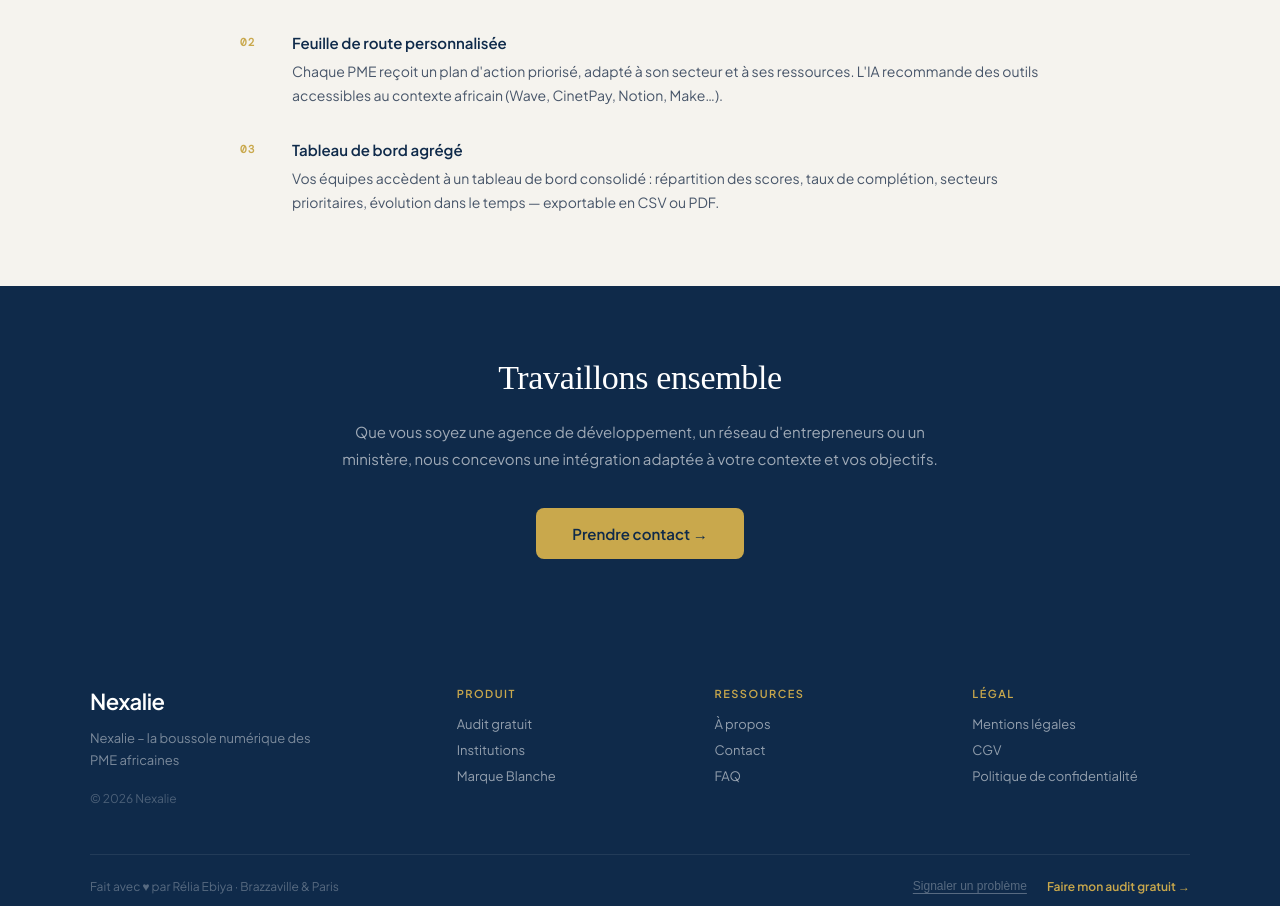
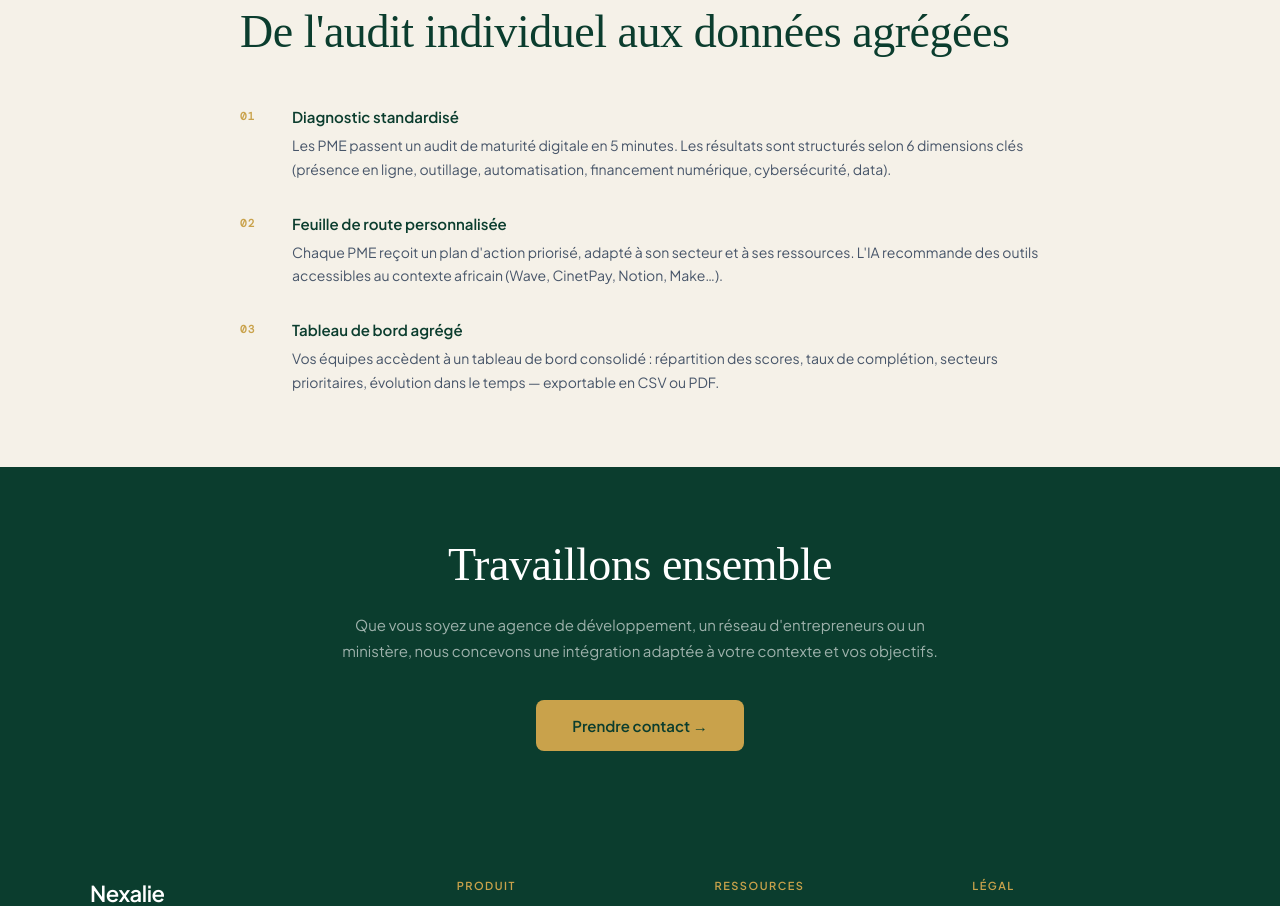
Before and after one commit to relia-nexalie/Nexalie, a Next.js app: page /institutions in a window 1280 px wide. Shown: the part 1873-2779 px from the top of the page. Built offline with nearby package versions, Linux system fonts and the light colour scheme; no server answers; a web font is replaced by a local one.

Commit message:
feat: palette emeraude+or + retrait nom + titres + about

```diff
--- a/app/about/AboutClient.jsx
+++ b/app/about/AboutClient.jsx
@@ -4,12 +4,12 @@ import Link from 'next/link';
 
 export default function AboutClient() {
   // Palette institutionnelle africaine — couleurs fixes
-  const navy        = '#0F2A4A';
-  const accent      = '#C9A84C';
-  const accentText  = '#9A7A2A';
+  const navy        = '#0B3D2E';
+  const accent      = '#C9A24B';
+  const accentText  = '#8A6E1A';
 
   return (
-    <div style={{ fontFamily: 'var(--font-jakarta, system-ui, sans-serif)', background: '#fff', color: '#1C1C1C' }}>
+    <div style={{ fontFamily: 'var(--font-jakarta, system-ui, sans-serif)', background: '#FAF8F3', color: '#14241C' }}>
 
       {/* ── HERO — asymétrique ──────────────────────────────────────── */}
       <section style={{ background: navy, padding: 'clamp(56px,7vw,96px) 24px' }}>
@@ -62,16 +62,16 @@ export default function AboutClient() {
       </section>
 
       {/* ── MANIFESTE — 2 colonnes asymétriques ────────────────────── */}
-      <section style={{ padding: 'clamp(64px,8vw,112px) 24px', background: '#F8F9FA' }}>
-        <div style={{ maxWidth: '1100px', margin: '0 auto', display: 'grid', gridTemplateColumns: '5fr 4fr', gap: 'clamp(40px,6vw,88px)', alignItems: 'start' }}>
+      <section style={{ padding: 'clamp(64px,8vw,112px) 24px', background: '#F5F1E8' }}>
+        <div style={{ maxWidth: '1100px', margin: '0 auto', display: 'grid', gridTemplateColumns: '1fr 1fr', gap: 'clamp(40px,6vw,80px)', alignItems: 'start' }}>
 
           {/* GAUCHE — Le Manifeste */}
           <div>
             <p style={{ fontFamily: 'var(--font-mono, monospace)', fontSize: '12px', letterSpacing: '3px', color: accentText, marginBottom: '24px', textTransform: 'uppercase' }}>Le Manifeste</p>
             <h2 style={{
               fontFamily: 'var(--font-fraunces, Georgia, serif)',
-              fontSize: 'clamp(28px,4vw,46px)',
-              fontWeight: 300, color: navy,
+              fontSize: 'clamp(32px,4.5vw,52px)',
+              fontWeight: 400, color: navy,
               lineHeight: 1.25, marginBottom: '36px'
             }}>
               Les PME africaines méritent les mêmes outils que les grands groupes. Sans en payer le prix.
@@ -109,13 +109,12 @@ export default function AboutClient() {
               },
               {
                 label: "L'AMBITION NEXALIE",
-                color: '#7B5EA7',
+                color: '#5B8A6A',
                 body: "Bâtir l'infrastructure de confiance numérique de l'espace francophone. D'ici 2030, chaque PME africaine devrait avoir accès à un plan de transformation digitale concret — au même niveau de qualité qu'un grand cabinet, sans en payer le prix.",
               },
-            ].map(({ label, color, body }, i) => (
+            ].map(({ label, color, body }) => (
               <div key={label} style={{
                 padding: '28px 0',
-                borderBottom: i < 2 ? '1px solid rgba(0,0,0,0.07)' : 'none',
               }}>
                 <p style={{
                   fontFamily: 'var(--font-mono, monospace)',
@@ -137,10 +136,10 @@ export default function AboutClient() {
       )}
 
       {/* ── VISION ──────────────────────────────────────────────────── */}
-      <section style={{ padding: 'clamp(56px,7vw,88px) 24px', background: '#F5F3EE' }}>
+      <section style={{ padding: 'clamp(56px,7vw,88px) 24px', background: '#F5F1E8' }}>
         <div style={{ maxWidth: '700px', margin: '0 auto', textAlign: 'center' }}>
           <p style={{ fontFamily: 'var(--font-mono, monospace)', fontSize: '12px', letterSpacing: '3px', color: accentText, marginBottom: '12px', textTransform: 'uppercase' }}>Vision 2030</p>
-          <h2 style={{ fontFamily: 'var(--font-fraunces, Georgia, serif)', fontSize: 'clamp(24px,3.5vw,38px)', fontWeight: 300, color: '#1C1C1C', marginBottom: '24px', lineHeight: 1.4 }}>
+          <h2 style={{ fontFamily: 'var(--font-fraunces, Georgia, serif)', fontSize: 'clamp(30px,4vw,46px)', fontWeight: 400, color: '#14241C', marginBottom: '24px', lineHeight: 1.2 }}>
             La boussole numérique de l&apos;Afrique francophone
           </h2>
           <p style={{ fontSize: '17px', color: '#374151', lineHeight: 1.95, marginBottom: '40px' }}>
--- a/app/globals.css
+++ b/app/globals.css
@@ -3,20 +3,27 @@
 @tailwind components;
 @tailwind utilities;
 
-/* ─── Police des titres — Times New Roman institutionnel ─────────────── */
+/* ─── Palette Nexalie — Vert Émeraude & Or ───────────────────────────── */
 :root {
+  --color-emerald:   #0B3D2E;   /* dominante sombre */
+  --color-gold:      #C9A24B;   /* accent */
+  --color-cream:     #F5F1E8;   /* fonds clairs */
+  --color-offwhite:  #FAF8F3;   /* cartes */
+  --color-text:      #14241C;   /* texte foncé */
+
+  /* Police titres — Times New Roman institutionnel */
   --font-fraunces: "Times New Roman", Times, "Liberation Serif", serif;
 }
 
 /* ─── Typographie Nexalie ────────────────────────────────────────────── */
 h1, h2, h3 {
   font-family: "Times New Roman", Times, "Liberation Serif", serif;
-  letter-spacing: -0.01em;
-  line-height: 1.2;
+  letter-spacing: -0.015em;
+  line-height: 1.15;
 }
-h1 { font-weight: 400; }
-h2 { font-weight: 400; }
-h3 { font-weight: 400; }
+h1 { font-weight: 400; font-size: clamp(36px, 5.5vw, 60px); }
+h2 { font-weight: 400; font-size: clamp(30px, 4.5vw, 48px); }
+h3 { font-weight: 400; font-size: clamp(20px, 2.5vw, 28px); }
 
 body {
   font-family: var(--font-jakarta, 'system-ui', sans-serif);
--- a/app/institutions/page.jsx
+++ b/app/institutions/page.jsx
@@ -4,9 +4,9 @@ export const metadata = {
 };
 
 export default function InstitutionsPage() {
-  const navy   = '#0F2A4A';
-  const gold   = '#C9A84C';
-  const cream  = '#F5F3EE';
+  const navy   = '#0B3D2E';
+  const gold   = '#C9A24B';
+  const cream  = '#F5F1E8';
 
   const figures = [
     { value: '90 000',  label: 'PME formelles en République du Congo', note: 'Source : Ministère des PME, 2023' },
@@ -51,7 +51,7 @@ export default function InstitutionsPage() {
               Pour les institutions &amp; partenaires
             </p>
           </div>
-          <h1 style={{ fontFamily: 'var(--font-fraunces, serif)', fontSize: 'clamp(28px, 5vw, 46px)', fontWeight: 300, color: '#fff', lineHeight: 1.2, marginBottom: '24px', letterSpacing: '-0.02em' }}>
+          <h1 style={{ fontFamily: 'var(--font-fraunces, serif)', fontSize: 'clamp(34px, 5.5vw, 56px)', fontWeight: 400, color: '#fff', lineHeight: 1.2, marginBottom: '24px', letterSpacing: '-0.02em' }}>
             Accélérer la transformation numérique des PME africaines — ensemble
           </h1>
           <p style={{ fontSize: '16px', color: 'rgba(255,255,255,0.65)', lineHeight: 1.75, maxWidth: '600px', marginBottom: '40px' }}>
@@ -80,7 +80,7 @@ export default function InstitutionsPage() {
           <p style={{ fontFamily: 'var(--font-mono, monospace)', fontSize: '12px', letterSpacing: '0.18em', textTransform: 'uppercase', color: gold, marginBottom: '16px' }}>
             Contexte
           </p>
-          <h2 style={{ fontFamily: 'var(--font-fraunces, serif)', fontSize: 'clamp(22px, 4vw, 34px)', fontWeight: 300, color: navy, marginBottom: '48px', letterSpacing: '-0.01em' }}>
+          <h2 style={{ fontFamily: 'var(--font-fraunces, serif)', fontSize: 'clamp(30px, 4.5vw, 46px)', fontWeight: 400, color: navy, marginBottom: '48px', letterSpacing: '-0.01em' }}>
             La digitalisation des PME africaines : un enjeu systémique
           </h2>
           <div style={{ display: 'grid', gridTemplateColumns: 'repeat(auto-fit, minmax(200px, 1fr))', gap: '24px' }}>
@@ -101,7 +101,7 @@ export default function InstitutionsPage() {
           <p style={{ fontFamily: 'var(--font-mono, monospace)', fontSize: '12px', letterSpacing: '0.18em', textTransform: 'uppercase', color: gold, marginBottom: '16px' }}>
             Qui nous utilise
           </p>
-          <h2 style={{ fontFamily: 'var(--font-fraunces, serif)', fontSize: 'clamp(22px, 4vw, 34px)', fontWeight: 300, color: navy, marginBottom: '48px', letterSpacing: '-0.01em' }}>
+          <h2 style={{ fontFamily: 'var(--font-fraunces, serif)', fontSize: 'clamp(30px, 4.5vw, 46px)', fontWeight: 400, color: navy, marginBottom: '48px', letterSpacing: '-0.01em' }}>
             Une solution pour chaque acteur de l'écosystème
           </h2>
           <div style={{ display: 'grid', gridTemplateColumns: 'repeat(auto-fit, minmax(260px, 1fr))', gap: '24px' }}>
@@ -124,7 +124,7 @@ export default function InstitutionsPage() {
           <p style={{ fontFamily: 'var(--font-mono, monospace)', fontSize: '12px', letterSpacing: '0.18em', textTransform: 'uppercase', color: gold, marginBottom: '16px' }}>
             Fonctionnement
           </p>
-          <h2 style={{ fontFamily: 'var(--font-fraunces, serif)', fontSize: 'clamp(22px, 4vw, 34px)', fontWeight: 300, color: navy, marginBottom: '48px', letterSpacing: '-0.01em' }}>
+          <h2 style={{ fontFamily: 'var(--font-fraunces, serif)', fontSize: 'clamp(30px, 4.5vw, 46px)', fontWeight: 400, color: navy, marginBottom: '48px', letterSpacing: '-0.01em' }}>
             De l'audit individuel aux données agrégées
           </h2>
           <div style={{ display: 'flex', flexDirection: 'column', gap: '32px' }}>
@@ -146,7 +146,7 @@ export default function InstitutionsPage() {
       {/* ── CTA final ───────────────────────────────────────────── */}
       <section style={{ background: navy, padding: '72px 24px' }}>
         <div style={{ maxWidth: '600px', margin: '0 auto', textAlign: 'center' }}>
-          <h2 style={{ fontFamily: 'var(--font-fraunces, serif)', fontSize: 'clamp(22px, 4vw, 34px)', fontWeight: 300, color: '#fff', marginBottom: '20px', letterSpacing: '-0.01em' }}>
+          <h2 style={{ fontFamily: 'var(--font-fraunces, serif)', fontSize: 'clamp(30px, 4.5vw, 46px)', fontWeight: 400, color: '#fff', marginBottom: '20px', letterSpacing: '-0.01em' }}>
             Travaillons ensemble
           </h2>
           <p style={{ fontSize: '15px', color: 'rgba(255,255,255,0.6)', lineHeight: 1.75, marginBottom: '36px' }}>
--- a/app/platform/account/page.jsx
+++ b/app/platform/account/page.jsx
@@ -3,7 +3,7 @@
 import { useState, useEffect } from 'react';
 import { createClient } from '@/lib/supabase/client';
 
-const NAVY  = '#0A1628';
+const NAVY  = '#0B3D2E';
 const TEAL  = '#4EC9B0';
 const PLANS = {
   free:         { label: 'Gratuit',      color: '#6B7A94', bg: '#F8FAFC' },
--- a/components/GlobalFooter.jsx
+++ b/components/GlobalFooter.jsx
@@ -7,8 +7,8 @@ import BugReportModal from '@/components/BugReportModal';
 export default function GlobalFooter() {
   const [showBugModal, setShowBugModal] = useState(false);
 
-  const navy   = '#0F2A4A';
-  const accent = '#C9A84C';
+  const navy   = '#0B3D2E';
+  const accent = '#C9A24B';
   const year   = new Date().getFullYear();
 
   const cols = [
@@ -77,7 +77,7 @@ export default function GlobalFooter() {
 
         <div style={{ borderTop: '1px solid rgba(255,255,255,0.08)', paddingTop: '24px', display: 'flex', flexWrap: 'wrap', justifyContent: 'space-between', alignItems: 'center', gap: '12px' }}>
           <p style={{ fontSize: '12px', color: 'rgba(255,255,255,0.3)' }}>
-            Fait avec ♥ par Rélia Ebiya · Brazzaville &amp; Paris
+            Nexalie · Brazzaville &amp; Paris
           </p>
           <div style={{ display: 'flex', alignItems: 'center', gap: '20px' }}>
             <button
--- a/components/GlobalHeader.jsx
+++ b/components/GlobalHeader.jsx
@@ -22,8 +22,8 @@ export default function GlobalHeader() {
     return () => subscription.unsubscribe();
   }, []);
 
-  const navy   = '#0F2A4A';
-  const accent = '#C9A84C';
+  const navy   = '#0B3D2E';
+  const accent = '#C9A24B';
 
   const links = [
     { href: '/',             label: t('nav_home') },
@@ -40,7 +40,7 @@ export default function GlobalHeader() {
       position: 'sticky',
       top: 0,
       zIndex: 1000,
-      background: `rgba(15,42,74,0.97)`,
+      background: `rgba(11,61,46,0.97)`,
       backdropFilter: 'blur(12px)',
       borderBottom: '1px solid rgba(255,255,255,0.06)',
     }}>
--- a/components/NexaliPlatform.jsx
+++ b/components/NexaliPlatform.jsx
@@ -810,20 +810,20 @@ function DashboardView({ accent = '#C9A84C' }) {
 // ═══════════════════════════════════════════
 
 export default function App() {
-  const accent = '#C9A84C';
+  const accent = '#C9A24B';
 
   const [activeTab, setActiveTab] = useState("dashboard");
   const tab = TABS.find(t => t.id === activeTab);
   const tool = TOOLS[activeTab];
 
   return (
-    <div style={{ minHeight: "100vh", background: "radial-gradient(ellipse at 10% 10%, #0d1f35 0%, #070e1c 100%)", fontFamily: "'DM Sans', sans-serif", display: "flex" }}>
+    <div style={{ minHeight: "100vh", background: "radial-gradient(ellipse at 10% 10%, #0f4a37 0%, #0B3D2E 100%)", fontFamily: "'DM Sans', sans-serif", display: "flex" }}>
       <style>{`
         @import url('https://fonts.googleapis.com/css2?family=DM+Sans:wght@300;400;500;600;700&family=Fraunces:ital,opsz,wght@0,9..144,300;1,9..144,300&family=IBM+Plex+Mono:wght@400;500&display=swap');
         * { box-sizing: border-box; margin: 0; padding: 0; }
         textarea, input, select { outline: none !important; }
         ::placeholder { color: rgba(255,255,255,0.18) !important; }
-        select option { background: #0d1f35; color: white; }
+        select option { background: #0B3D2E; color: white; }
         ::-webkit-scrollbar { width: 3px; }
         ::-webkit-scrollbar-thumb { background: rgba(255,255,255,0.08); border-radius: 2px; }
         @keyframes spin { to { transform: rotate(360deg); } }
--- a/components/NexaliSite.jsx
+++ b/components/NexaliSite.jsx
@@ -8,11 +8,11 @@ import { BarChart2, DollarSign, ClipboardList, Map, Search, FileText } from "luc
 // DESIGN TOKENS — Nexalie Africa
 // ═══════════════════════════════════════════
 
-const NAVY   = '#0F2A4A';
-const GOLD   = '#C9A84C';
-const CREAM  = '#F5F3EE';
+const NAVY   = '#0B3D2E';
+const GOLD   = '#C9A24B';
+const CREAM  = '#F5F1E8';
 const MUTED  = '#64748B';
-const TEXT   = '#0F172A';
+const TEXT   = '#14241C';
 
 function useReveal() {
   useEffect(() => {
@@ -111,7 +111,7 @@ export default function NexaliSite() {
       <section style={{ background: CREAM, padding: '56px 24px', borderBottom: '1px solid #E2E8F0' }}>
         <div style={{ maxWidth: '1000px', margin: '0 auto' }}>
           <p style={{ fontFamily: 'var(--font-mono, monospace)', fontSize: '12px', letterSpacing: '2.5px', color: GOLD, textAlign: 'center', marginBottom: '8px', textTransform: 'uppercase' }}>Contexte</p>
-          <h2 style={{ fontFamily: 'var(--font-fraunces, Georgia, serif)', fontSize: 'clamp(18px,2.5vw,26px)', fontWeight: 300, color: NAVY, textAlign: 'center', marginBottom: '40px', letterSpacing: '-0.01em' }}>
+          <h2 style={{ fontFamily: 'var(--font-fraunces, Georgia, serif)', fontSize: 'clamp(26px,3.5vw,38px)', fontWeight: 400, color: NAVY, textAlign: 'center', marginBottom: '40px', letterSpacing: '-0.01em' }}>
             Les PME africaines portent 95 % de l&apos;économie réelle — et manquent d&apos;outils numériques adaptés
           </h2>
           <div className="nx-context-grid" style={{ display: 'grid', gridTemplateColumns: 'repeat(4, 1fr)', gap: '16px' }}>
@@ -142,7 +142,7 @@ export default function NexaliSite() {
       <section style={{ padding: '72px 24px', background: NAVY, overflow: 'hidden' }}>
         <div style={{ maxWidth: '1000px', margin: '0 auto' }}>
           <p style={{ fontFamily: 'var(--font-mono, monospace)', fontSize: '12px', letterSpacing: '2.5px', color: 'rgba(201,168,76,0.7)', textAlign: 'center', marginBottom: '10px', textTransform: 'uppercase' }}>Processus</p>
-          <h2 style={{ fontFamily: 'var(--font-fraunces, Georgia, serif)', fontSize: 'clamp(26px,4vw,38px)', fontWeight: 300, color: '#fff', textAlign: 'center', marginBottom: '6px', letterSpacing: '-0.01em' }}>
+          <h2 style={{ fontFamily: 'var(--font-fraunces, Georgia, serif)', fontSize: 'clamp(34px,5vw,50px)', fontWeight: 400, color: '#fff', textAlign: 'center', marginBottom: '6px', letterSpacing: '-0.01em' }}>
             Comment ça fonctionne
           </h2>
           <p style={{ fontSize: '16px', color: 'rgba(255,255,255,0.55)', textAlign: 'center', marginBottom: '48px' }}>Simple. Concret. Immédiat.</p>
@@ -193,7 +193,7 @@ export default function NexaliSite() {
         <div className="nx-platform-grid" style={{ maxWidth: '1100px', margin: '0 auto', display: 'grid', gridTemplateColumns: '1fr 1fr', gap: '60px', alignItems: 'center' }}>
           <div>
             <p style={{ fontFamily: 'var(--font-mono, monospace)', fontSize: '12px', letterSpacing: '2.5px', color: GOLD, marginBottom: '10px', textTransform: 'uppercase' }}>Plateforme</p>
-            <h2 style={{ fontFamily: 'var(--font-fraunces, Georgia, serif)', fontSize: 'clamp(24px,3vw,34px)', fontWeight: 300, color: NAVY, marginBottom: '16px', lineHeight: 1.3, letterSpacing: '-0.01em' }}>
+            <h2 style={{ fontFamily: 'var(--font-fraunces, Georgia, serif)', fontSize: 'clamp(30px,4vw,44px)', fontWeight: 400, color: NAVY, marginBottom: '16px', lineHeight: 1.2, letterSpacing: '-0.01em' }}>
               Les outils adaptés à la réalité des PME africaines
             </h2>
             <p style={{ fontSize: '15px', color: MUTED, lineHeight: 1.8, marginBottom: '28px' }}>
@@ -234,11 +234,11 @@ export default function NexaliSite() {
       <section style={{ padding: '72px 24px', background: '#fff', borderTop: '1px solid #E2E8F0' }}>
         <div style={{ maxWidth: '760px', margin: '0 auto', textAlign: 'center' }}>
           <p style={{ fontFamily: 'var(--font-mono, monospace)', fontSize: '12px', letterSpacing: '2.5px', color: GOLD, marginBottom: '12px', textTransform: 'uppercase' }}>Notre raison d&apos;être</p>
-          <h2 style={{ fontFamily: 'var(--font-fraunces, Georgia, serif)', fontSize: 'clamp(24px,3vw,36px)', fontWeight: 300, color: NAVY, marginBottom: '20px', lineHeight: 1.4, letterSpacing: '-0.01em' }}>
+          <h2 style={{ fontFamily: 'var(--font-fraunces, Georgia, serif)', fontSize: 'clamp(30px,4vw,44px)', fontWeight: 400, color: NAVY, marginBottom: '20px', lineHeight: 1.2, letterSpacing: '-0.01em' }}>
             Née ici. Pensée pour ici.
           </h2>
           <p style={{ fontSize: '15px', color: MUTED, lineHeight: 1.9, marginBottom: '28px', maxWidth: '600px', margin: '0 auto 28px' }}>
-            Nexalie est née d&apos;un constat simple : les PME africaines ont accès aux mêmes outils numériques que les grandes entreprises — mais personne ne les aide à les choisir, les déployer, ni à les intégrer dans leur réalité quotidienne. <strong style={{ color: NAVY }}>Rélia Ebiya</strong>, franco-congolaise, a construit Nexalie pour changer ça.
+            Nexalie est née d&apos;un constat simple : les PME africaines ont accès aux mêmes outils numériques que les grandes entreprises — mais personne ne les aide à les choisir, les déployer, ni à les intégrer dans leur réalité quotidienne. <strong style={{ color: NAVY }}>Nexalie est née pour changer ça.</strong>
           </p>
           <Link href="/about" style={{ padding: '12px 28px', border: `1.5px solid #E2E8F0`, borderRadius: '8px', color: NAVY, fontSize: '14px', textDecoration: 'none', display: 'inline-block', fontWeight: 500 }}>
             Notre histoire →
@@ -252,7 +252,7 @@ export default function NexaliSite() {
           <div style={{ display: 'flex', gap: '32px', alignItems: 'center', flexWrap: 'wrap' }}>
             <div style={{ flex: 1, minWidth: '280px' }}>
               <p style={{ fontFamily: 'var(--font-mono, monospace)', fontSize: '12px', letterSpacing: '2.5px', color: GOLD, marginBottom: '10px', textTransform: 'uppercase' }}>Pour les institutions</p>
-              <h2 style={{ fontFamily: 'var(--font-fraunces, Georgia, serif)', fontSize: 'clamp(20px,3vw,28px)', fontWeight: 300, color: NAVY, marginBottom: '14px', lineHeight: 1.4, letterSpacing: '-0.01em' }}>
+              <h2 style={{ fontFamily: 'var(--font-fraunces, Georgia, serif)', fontSize: 'clamp(26px,3.5vw,38px)', fontWeight: 400, color: NAVY, marginBottom: '14px', lineHeight: 1.2, letterSpacing: '-0.01em' }}>
                 Mesurer et accélérer l&apos;impact de vos programmes
               </h2>
               <p style={{ fontSize: '14px', color: MUTED, lineHeight: 1.7, marginBottom: '24px' }}>
@@ -282,7 +282,7 @@ export default function NexaliSite() {
       {/* ── CTA FINAL ──────────────────────────────────────────────── */}
       <section style={{ padding: '80px 24px', background: NAVY }}>
         <div style={{ maxWidth: '640px', margin: '0 auto', textAlign: 'center' }}>
-          <h2 style={{ fontFamily: 'var(--font-fraunces, Georgia, serif)', fontSize: 'clamp(26px,4vw,40px)', fontWeight: 300, color: '#fff', marginBottom: '12px', lineHeight: 1.3, letterSpacing: '-0.01em' }}>
+          <h2 style={{ fontFamily: 'var(--font-fraunces, Georgia, serif)', fontSize: 'clamp(34px,5vw,52px)', fontWeight: 400, color: '#fff', marginBottom: '12px', lineHeight: 1.15, letterSpacing: '-0.01em' }}>
             Votre transformation numérique<br />
             <em style={{ color: GOLD, fontStyle: 'italic' }}>commence aujourd&apos;hui</em>
           </h2>
--- a/components/WhatsAppButton.jsx
+++ b/components/WhatsAppButton.jsx
@@ -18,7 +18,7 @@ export default function WhatsAppButton() {
       {tooltip && (
         <div style={{ background: '#fff', border: '1px solid rgba(0,0,0,0.08)', borderRadius: '12px', padding: '12px 16px', boxShadow: '0 4px 20px rgba(0,0,0,0.1)', maxWidth: '220px', animation: 'fadeIn 0.2s ease' }}>
           <p style={{ fontSize: '13px', color: '#0A1628', fontWeight: 600, marginBottom: '2px' }}>Besoin d'aide ?</p>
-          <p style={{ fontSize: '12px', color: '#6B7A94' }}>Relia répond sous 24h</p>
+          <p style={{ fontSize: '12px', color: '#6B7A94' }}>Nexalie répond sous 24h</p>
         </div>
       )}
       <a
--- a/lib/i18n/fr.ts
+++ b/lib/i18n/fr.ts
@@ -61,7 +61,7 @@ export const fr = {
   footer_resources:  'Ressources',
   footer_legal:      'Légal',
   footer_bug:        'Signaler un problème',
-  footer_made_by:    'Fait avec ♥ par Rélia Ebiya · Brazzaville & Paris',
+  footer_made_by:    'Nexalie · Brazzaville & Paris',
   footer_audit_link: 'Faire mon audit gratuit →',
 
   // ── Liens footer ─────────────────────────────────────────────
--- a/lib/pdf/AuditPDFDocument.jsx
+++ b/lib/pdf/AuditPDFDocument.jsx
@@ -2,10 +2,10 @@
 import React from 'react';
 import { Document, Page, Text, View, StyleSheet, Link } from '@react-pdf/renderer';
 
-const NAVY  = '#0A1628';
+const NAVY  = '#0B3D2E';
 const TEAL  = '#4EC9B0';
 const TERRA = '#E88C32';
-const GOLD  = '#C9A84C';
+const GOLD  = '#C9A24B';
 const GRAY  = '#6B7A94';
 const LIGHT = '#F8FAFC';
 const WHITE = '#FFFFFF';
@@ -477,12 +477,12 @@ function NextStepsPage({ audit, profile, accent }) {
           <Text style={{ fontSize: 10, fontFamily: 'Helvetica-Bold', color: NAVY }}>nexali.ai</Text>
         </View>
         <View>
-          <Text style={{ fontSize: 9, color: GRAY, marginBottom: 3 }}>Contact fondatrice</Text>
-          <Text style={{ fontSize: 10, fontFamily: 'Helvetica-Bold', color: NAVY }}>relia.ebiya@gmail.com</Text>
+          <Text style={{ fontSize: 9, color: GRAY, marginBottom: 3 }}>Contact</Text>
+          <Text style={{ fontSize: 10, fontFamily: 'Helvetica-Bold', color: NAVY }}>contact@nexalie.com</Text>
         </View>
         <View>
-          <Text style={{ fontSize: 9, color: GRAY, marginBottom: 3 }}>Fondée par</Text>
-          <Text style={{ fontSize: 10, fontFamily: 'Helvetica-Bold', color: NAVY }}>Rélia Ebiya</Text>
+          <Text style={{ fontSize: 9, color: GRAY, marginBottom: 3 }}>Brazzaville &amp; Paris</Text>
+          <Text style={{ fontSize: 10, fontFamily: 'Helvetica-Bold', color: NAVY }}>Nexalie</Text>
         </View>
       </View>
 
```
Also changed, not shown: lib/content.ts (+4 -4 lines).
